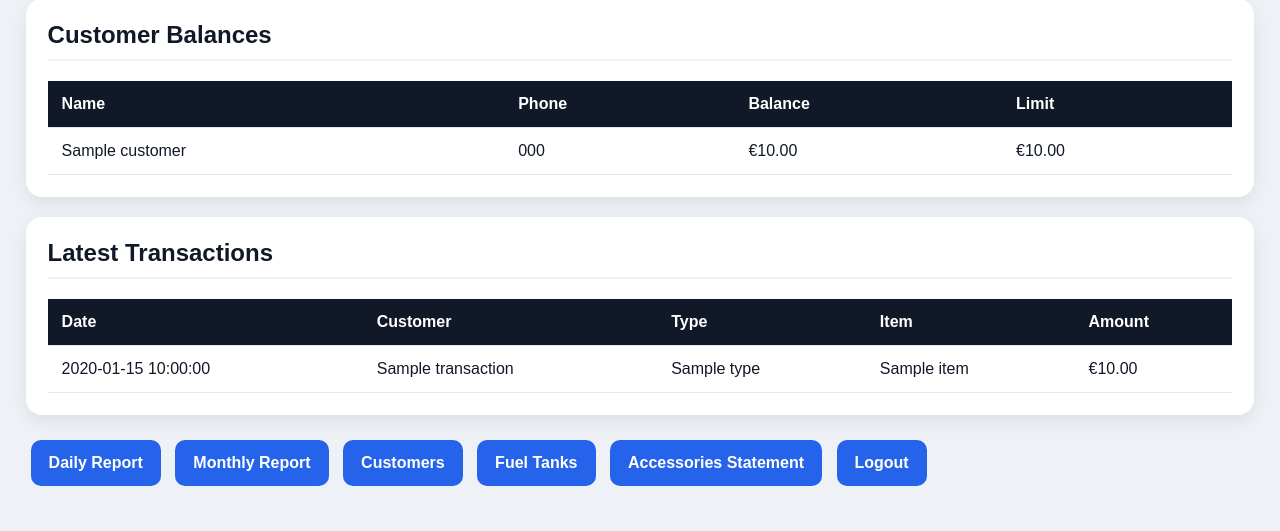
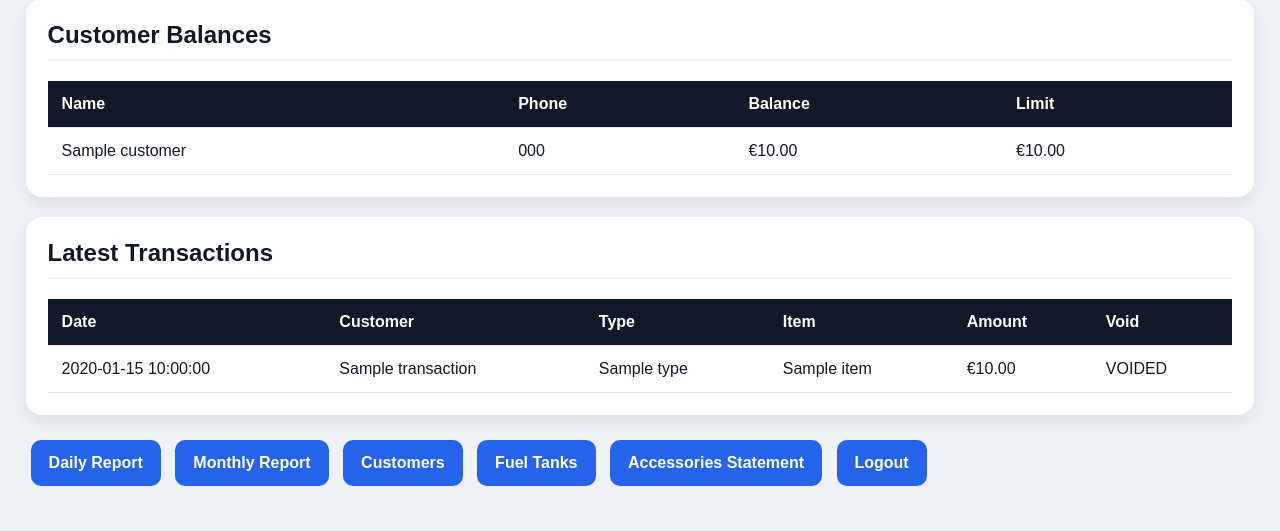
Before and after one commit to iosif-fuels/iosif-fuels-pos-online, a Flask app: page / in a window 1280 px wide. Shown: the part 1171-1702 px from the top of the page. Run offline with Flask 3, Linux system fonts and the light colour scheme; the visitor is signed in with stand-in values (Sample User, id 1); a database or web service that is not in the repository returns one stand-in record (values such as "Sample title"); some libraries are stand-ins or nearby versions.

Commit message:
index.html

```diff
--- a/templates/index.html
+++ b/templates/index.html
@@ -106,6 +106,7 @@
                 <th>Type</th>
                 <th>Item</th>
                 <th>Amount</th>
+                <th>Void</th>
             </tr>
 
             {% for t in transactions %}
@@ -115,6 +116,15 @@
                 <td>{{ t.type }}</td>
                 <td>{{ t.item }}</td>
                 <td>€{{ "%.2f"|format(t.amount) }}</td>
+                <td>
+    {% if not t.voided %}
+    <form method="POST" action="/void_transaction/{{ t.id }}">
+        <button type="submit">Void</button>
+    </form>
+    {% else %}
+    VOIDED
+    {% endif %}
+</td>
             </tr>
             {% endfor %}
         </table>
```
